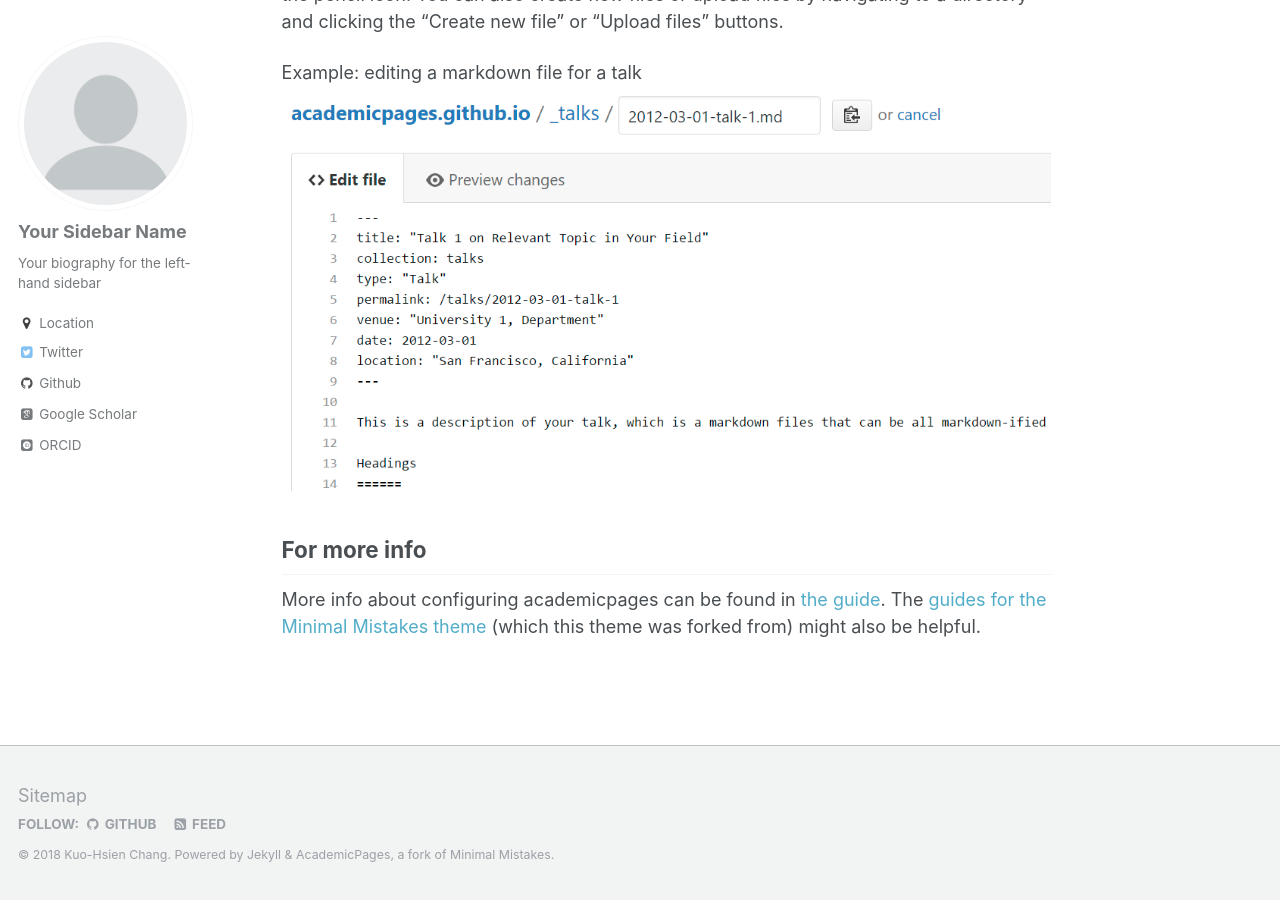
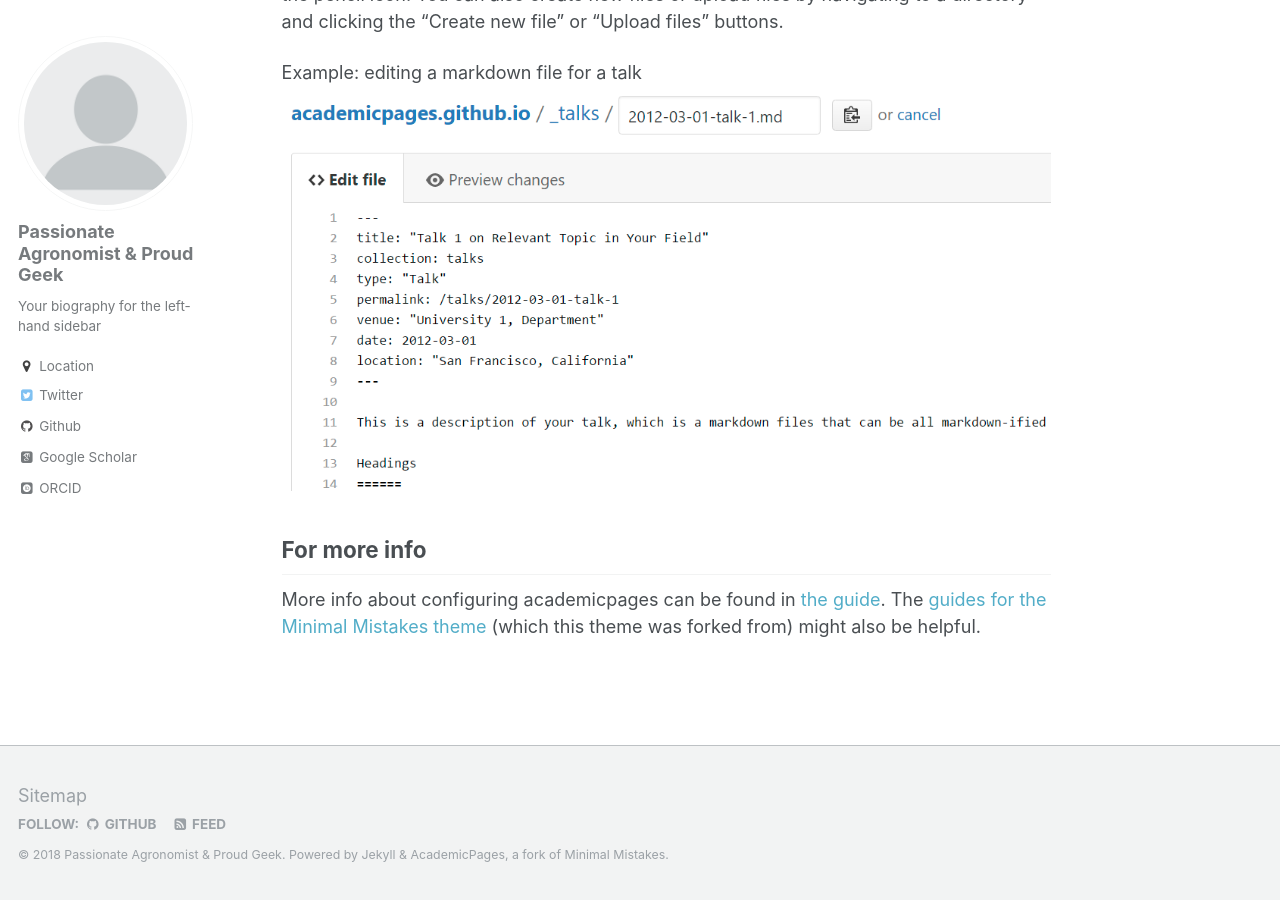
Before and after one commit to changks/changks.github.io, a Jekyll site: the page built from _pages/about.md, in a window 1280 px wide and 900 px high, scrolled down 2510 px. Built offline with Jekyll 4.4.1, drawn with Linux system fonts in a browser that asks for light colours; some web fonts are replaced.

Commit message:
Update _config.yml

```diff
--- a/_config.yml
+++ b/_config.yml
@@ -9,7 +9,7 @@
 locale                   : "en-US"
 title                    : "Kuo-Hsien Chang"
 title_separator          : "-"
-name                     : &name "Kuo-Hsien Chang"
+name                     : &name "Passionate Agronomist & Proud Geek"
 description              : &description "personal description"
 url                      : https://changks.github.io # the base hostname & protocol for your site e.g. "https://mmistakes.github.io"
 baseurl                  : "" # the subpath of your site, e.g. "/blog"
@@ -78,7 +78,7 @@ analytics:
 
 # Site Author
 author:
-  name             : "Your Sidebar Name"
+  name             : "Passionate Agronomist & Proud Geek"
   avatar           : "profile.png"
   bio              : "Your biography for the left-hand sidebar"
   location         : "Location"
```
